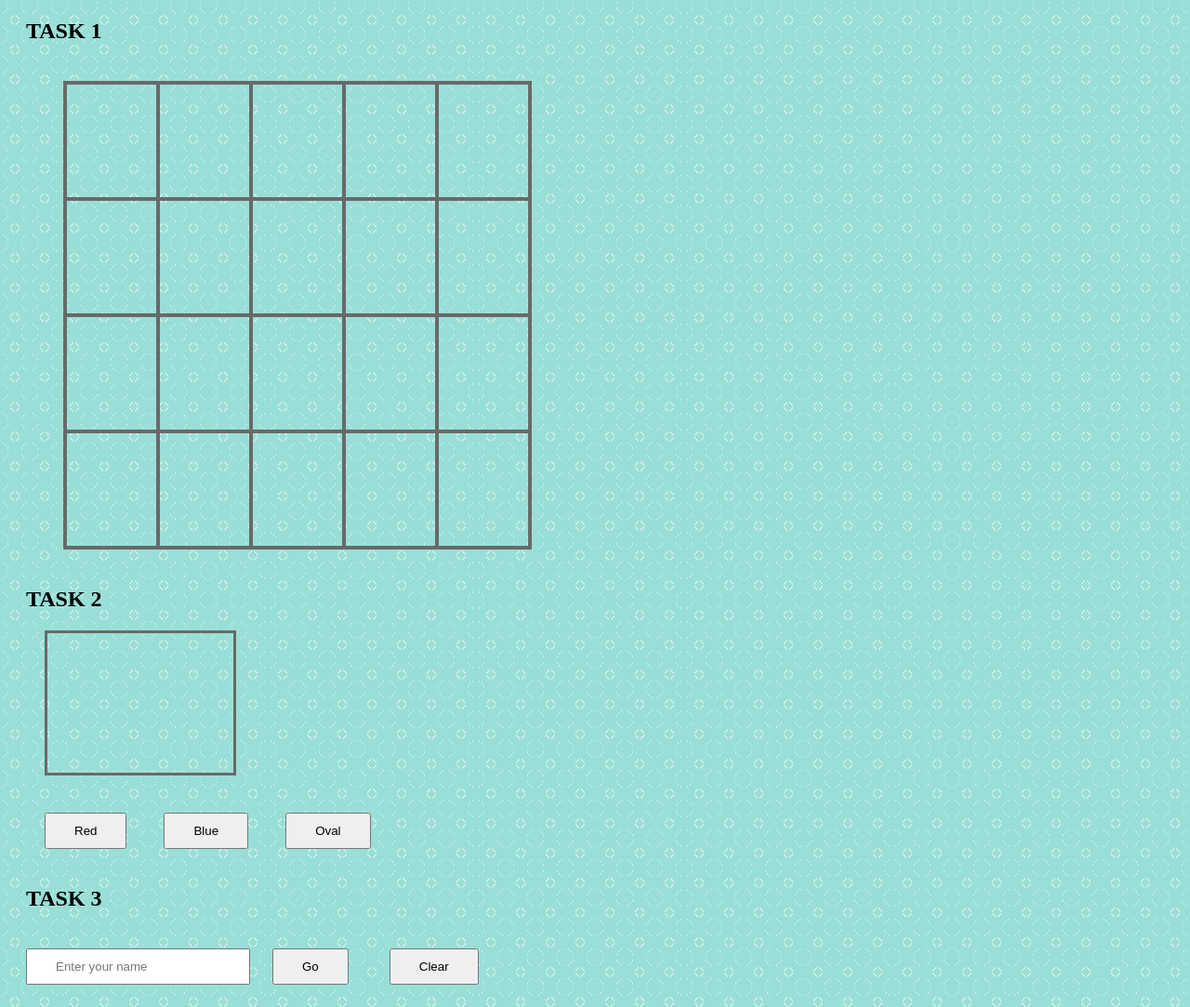
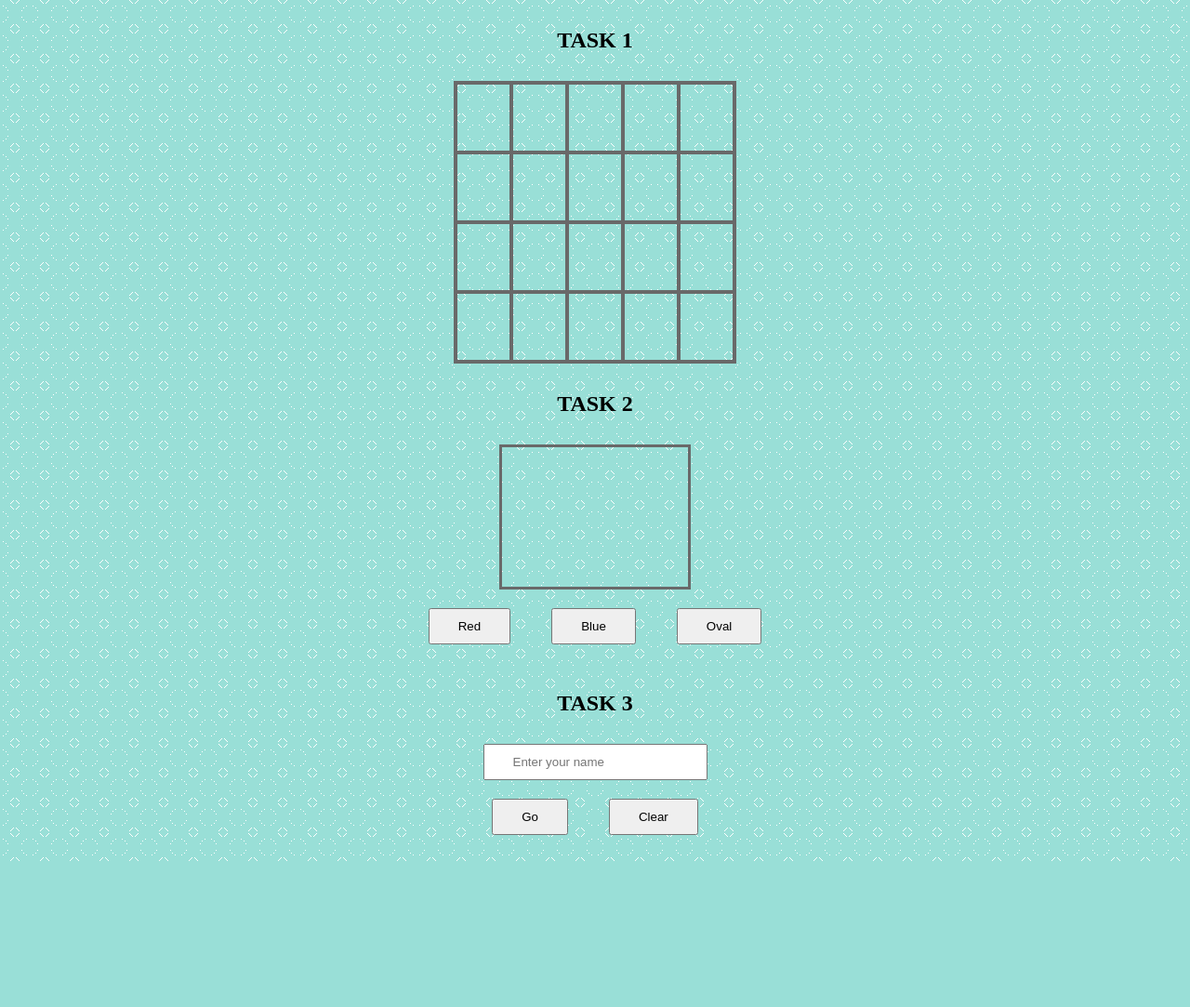
Before and after one commit to UmidaArt/HW-11, a plain HTML site: page index.html in a window 1280 px wide. Shown: the top 1083 px of the page at 93% size. After the commit the page ends 926 px from the top, so only its background shows below. Drawn offline with Linux system fonts and the light colour scheme.

Commit message:
corrected of some code

```diff
--- a/index.html
+++ b/index.html
@@ -10,6 +10,7 @@
 </head>
 <body>
 <section>
+    <div class="container">
         <h2>task 1</h2>
         <div class="row">
             <div class="col"></div>
@@ -33,8 +34,6 @@
             <div class="col"></div>
             <div class="col"></div>
         </div>
-</section>
-<section>
         <h2>task 2</h2>
         <div class="box"></div>
         <div class="btnDivs">
@@ -42,13 +41,29 @@
             <button class="blueBtn">Blue</button>
             <button class="ovalBtn">Oval</button>
         </div>
-</section>
-<section>
         <h2>task 3</h2>
         <input type="text" class="input" placeholder="Enter your name">
+        <div>
             <button class="btnGo">Go</button>
             <button class="btnClear">Clear</button>
+        </div>
+    </div>
 </section>
+<!--<section>-->
+<!--    <h2>task 2</h2>-->
+<!--    <div class="box"></div>-->
+<!--    <div class="btnDivs">-->
+<!--        <button class="redBtn">Red</button>-->
+<!--        <button class="blueBtn">Blue</button>-->
+<!--        <button class="ovalBtn">Oval</button>-->
+<!--    </div>-->
+<!--</section>-->
+<!--<section>-->
+<!--    <h2>task 3</h2>-->
+<!--    <input type="text" class="input" placeholder="Enter your name">-->
+<!--    <button class="btnGo">Go</button>-->
+<!--    <button class="btnClear">Clear</button>-->
+<!--</section>-->
 
 <script src="script.js"></script>
 </body>
--- a/style.css
+++ b/style.css
@@ -1,26 +1,32 @@
 body {
     background: repeating-radial-gradient(transparent 0, transparent 40%, white 40%, white 41%)
-    center center/2em 2em, #99DFD7
-
+    center center/2em 2em, #99DFD7;
+}
+.container {
+    margin: 0 auto;
+    padding: 0 15px;
 }
 section {
-    margin: 20px;
+    margin: 0 auto;
+    text-align: center;
 }
+
 h2 {
-   text-transform: uppercase;
+    text-align: center;
+    text-transform: uppercase;
+    margin: 30px 0;
 }
 .row {
-    width: 500px;
-    height: 500px;
+    margin: 0 auto;
+    width: 300px;
+    height: 300px;
     border: 2px solid dimgray;
     display: grid;
     grid-template-rows: repeat(4,1fr);
     grid-template-columns: repeat(5,1fr);
-    margin: 40px;
 }
 .col {
     border: 2px solid dimgray;
-
 }
 .lightgreen {
     background: dimgray;
@@ -28,15 +34,16 @@ h2 {
 .box {
     width: 200px;
     height: 150px;
+    margin: 0 auto;
     border: 3px solid dimgray;
-    margin: 20px;
 }
 button {
     margin: 20px;
     padding: 10px 30px;
 }
 .btnDivs {
-    display: flex;
+    /*text-align: center;*/
+    /*display: flex;*/
 }
 .red {
     background: red;
```
Lines whose indentation alone changed are shown as unchanged.
